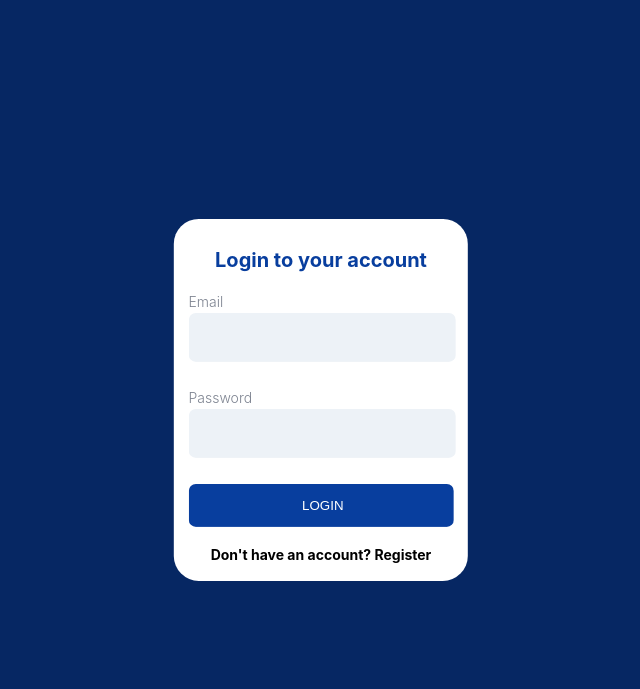
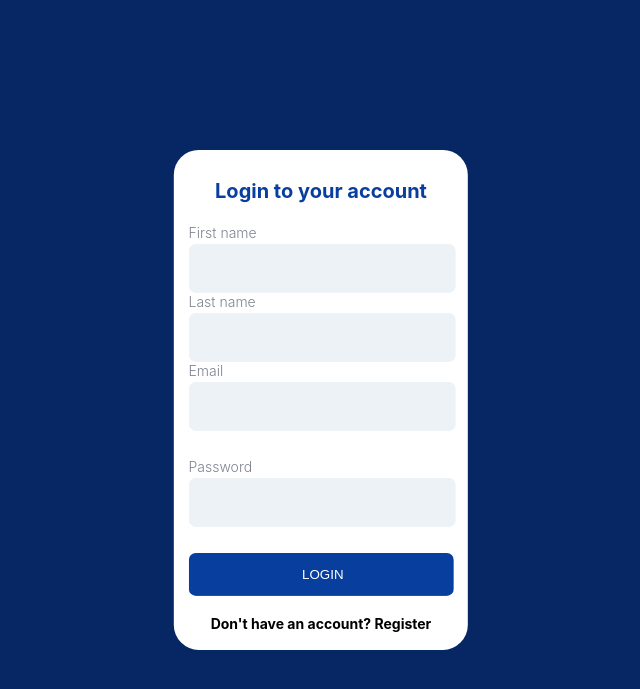
Before and after one commit to RolakeAnifowose/Advanced-Software-Engineering-Assignment-1, a Flask app: page /login in a window 1280 px wide. Shown: the top 689 px of the page, without its empty margins (319-959 px from the left). Run offline with Flask 3, Linux system fonts and the light colour scheme.

Commit message:
Updated the login page

```diff
--- a/templates/login.html
+++ b/templates/login.html
@@ -1,6 +1,7 @@
 <!DOCTYPE html>
 <head>
-    <link rel="stylesheet" href="{{url_for('static', filename='style.css') }}" />
+    <!-- <link rel="stylesheet" href="{{url_for('static', filename='style.css') }}" /> -->
+    <link rel="stylesheet" href="/static/style.css">
     <title>Login Page</title>
 </head>
 
@@ -10,6 +11,14 @@
             <p id ="mainformtext" class="mb-6 sm:mb-8 flex flex-col items-center">Login to your account</p>
         </div>
         <div class="form-group">
+            <div id="firstnamediv">
+                <label for="firstnamediv">First name</label><br>
+                <span><input type="text" name="email"></span>
+            </div>
+            <div id="lastnamediv">
+                <label for="lastname">Last name</label><br>
+                <span><input type="text" name="email"></span>
+            </div>
             <div id="emaildiv">
                 <label for="fname">Email</label><br>
                 <span><input type="text" name="email"></span>
```
